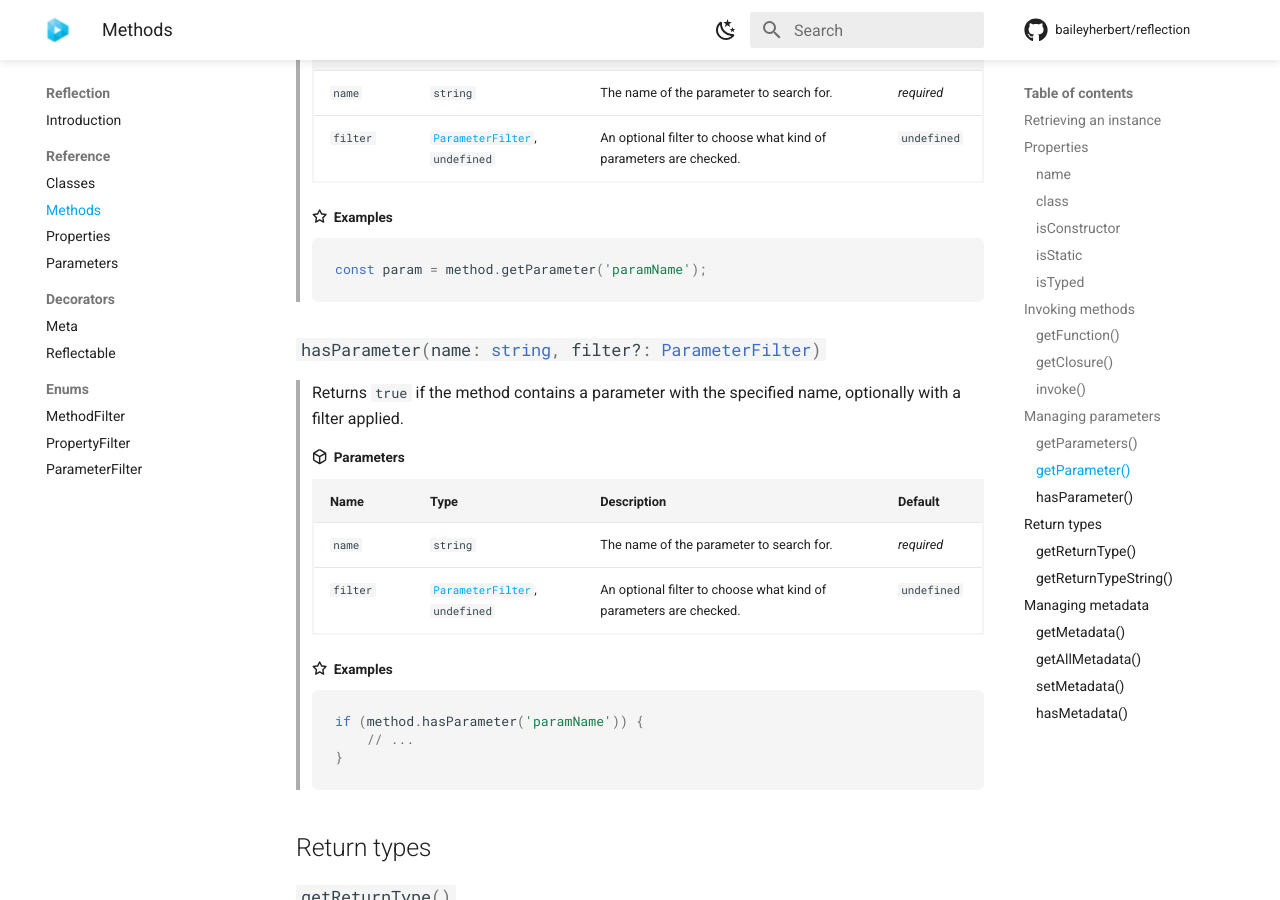
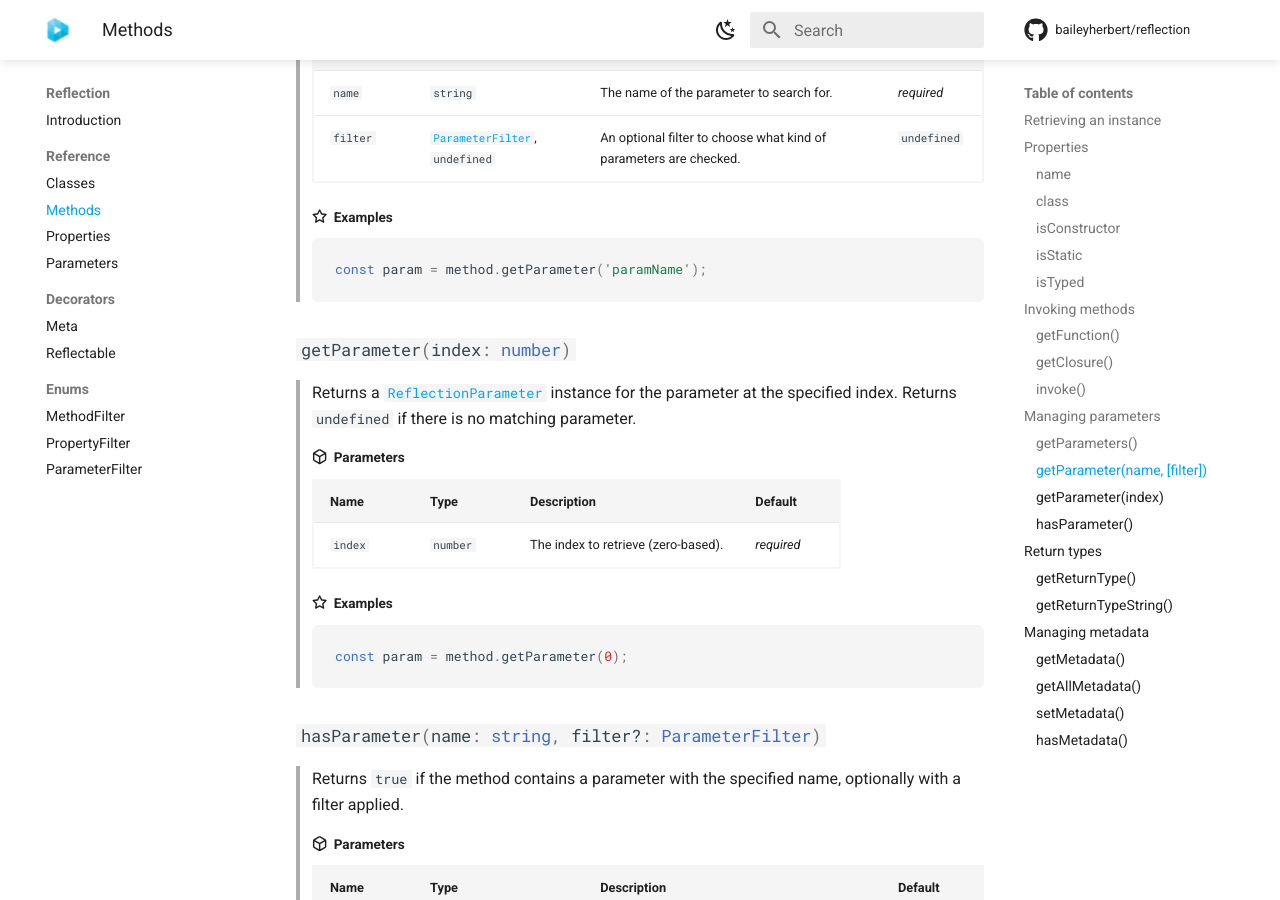
Before and after one commit to baileyherbert/reflection, an MkDocs documentation site: the page built from docs/reference/methods.md, in a window 1280 px wide and 900 px high, scrolled down 3085 px. Built offline with MkDocs 1.6.1 and Material for MkDocs 9.7.7, drawn with Linux system fonts in a browser that asks for light colours; the version menu is left out.

Commit message:
Add a method to get parameters by index

````diff
--- a/docs/reference/methods.md
+++ b/docs/reference/methods.md
@@ -113,7 +113,7 @@ const knownNonPrimitives = reflect.getMethods(
 );
 ```
 
-### `#!ts getParameter(name: string, filter?: ParameterFilter)` { data-toc-label="getParameter()", id="method:getParameter" }
+### `#!ts getParameter(name: string, filter?: ParameterFilter)` { data-toc-label="getParameter(name, [filter])", id="method:getParameter" }
 
 > Returns a [`ReflectionParameter`](parameters.md) instance for the specified parameter. Returns `undefined` if there
 > is no matching parameter.
@@ -129,6 +129,23 @@ const knownNonPrimitives = reflect.getMethods(
 >
 ```ts
 const param = method.getParameter('paramName');
+```
+
+### `#!ts getParameter(index: number)` { data-toc-label="getParameter(index)", id="method:getParameter:index" }
+
+> Returns a [`ReflectionParameter`](parameters.md) instance for the parameter at the specified index. Returns
+> `undefined` if there is no matching parameter.
+>
+> <div class="ref-head">**:octicons-package-16: Parameters**</div>
+>
+| Name     | Type                                                          | Description                                                       | Default     |
+| -------- | ------------------------------------------------------------- | ----------------------------------------------------------------- | ----------- |
+| `index`  | `number`                                                      | The index to retrieve (zero-based).                               | *required*  |
+>
+> <div class="ref-head">**:octicons-star-16: Examples**</div>
+>
+```ts
+const param = method.getParameter(0);
 ```
 
 ### `#!ts hasParameter(name: string, filter?: ParameterFilter)` { data-toc-label="hasParameter()", id="method:hasParameter" }
````
Also changed, not shown: 2 other files.
